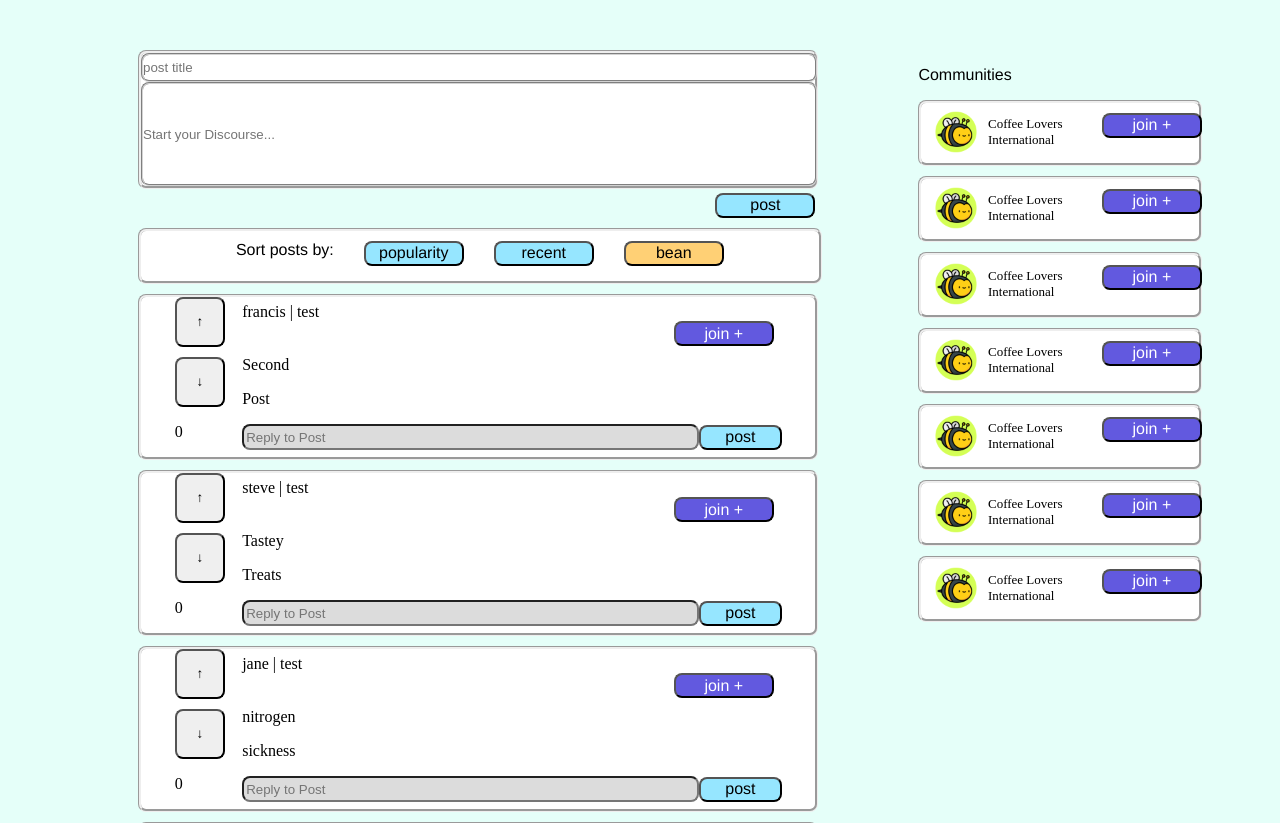
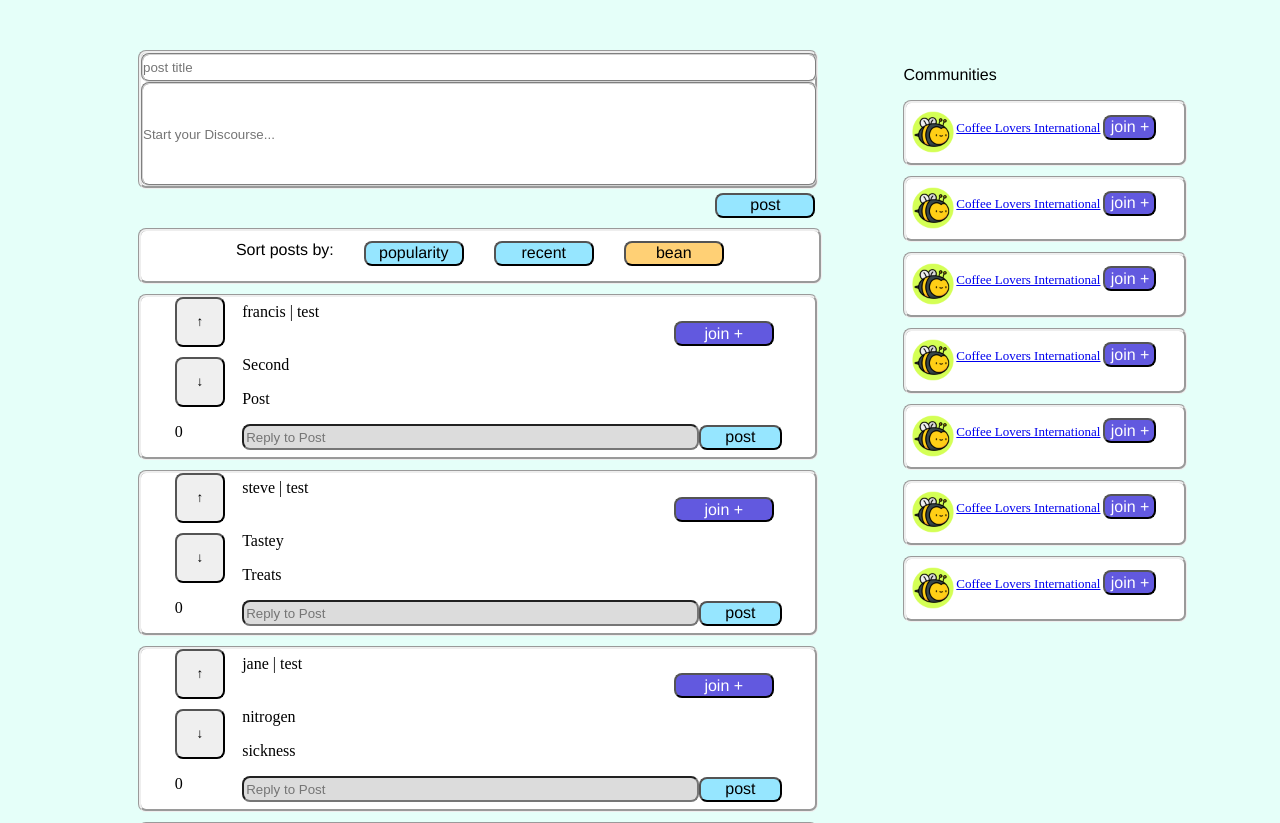
Before and after one commit to PFSDevTeam/kaffeeklatsch, a Flask app: page /feed in a window 1280 px wide. Shown: the part 123-946 px from the top of the page. Run offline with Flask 2, Linux system fonts and the light colour scheme; a user stored in the database is signed in; data comes from the database, SQL or seed files in the repository; some libraries are stand-ins or nearby versions.

Commit message:
community Pane linking

```diff
--- a/kaffeeklatsch/static/css/community-pain.css
+++ b/kaffeeklatsch/static/css/community-pain.css
@@ -9,29 +9,26 @@
     margin-bottom: 10px;
 }
 
-.community-pain-wrapper .small-link{
-    font-size: 2px;
-    margin:1%;
-}
-
 /* community image */
 .community-pain-wrapper .community-image{
-    margin-left: 5%;
-    margin-right: 2%;
+    margin-left: 2%;
+    margin-right: 1%;
     margin-top: 3%;
     height: 15%;
     width: 15%;
+    float: none;
 }
 
 /* community title */
 .community-pain-wrapper .community-title{
-    margin-left: 2%;
     margin-top: 3%;
 }
 
 /*style for community join buttons in community pane */
 .community-pain-wrapper .community-button {
-    margin-top: 5%;
-    margin-left: 3%;
+    margin-top: 15%;
+    margin-left: 4%;
     margin-right: 2%;
+    width: 98%;
+    border-radius:8px;
 }
--- a/kaffeeklatsch/static/css/feed.css
+++ b/kaffeeklatsch/static/css/feed.css
@@ -10,7 +10,7 @@
 .community-pain {
     display: inline-block;
     background-color: #E5FFF9;
-    margin-left: 100px;
+    margin-left: 85px;
     width: 25%;
     height: 500px;
 }
--- a/kaffeeklatsch/templates/community_pain.html
+++ b/kaffeeklatsch/templates/community_pain.html
@@ -1,8 +1,8 @@
 {% macro community_pain(communityInfo, communityPainForm) %}
 <link rel="stylesheet" href="{{ url_for('static', filename='css/community-pain.css') }}" />
 <div class="community-pain-wrapper">
-    <img class="avatar community-image" src="{{ url_for('static', filename='assets/imagefiles/Profile/bee_avatar.png') }}" >
-    <span class="community-title">{{ communityInfo.community_name}}</span>
+    <img class="avatar community-image" src="{{ url_for('static', filename='assets/imagefiles/Profile/bee_avatar.png') }}">
+    <a href="/communityPage"><span class="community-title">{{ communityInfo.community_name}}</span></a>
     <span>{{ communityPainForm.join(class="button-style-a community-button") }} </span>
 </div>
 {% endmacro %}
--- a/kaffeeklatsch/templates/random_component2.html
+++ b/kaffeeklatsch/templates/random_component2.html
@@ -1,5 +1,4 @@
 {% macro second_thing(communityInfo, communityPainForm) %}
-
 {% import 'community_pain.html' as communityPainTemplate %}
 <form method="POST">
     {{ communityPainTemplate.community_pain(communityInfo, communityPainForm) }}
```
Also changed, not shown: kaffeeklatsch/templates/feed.html (line endings or trailing spaces).
